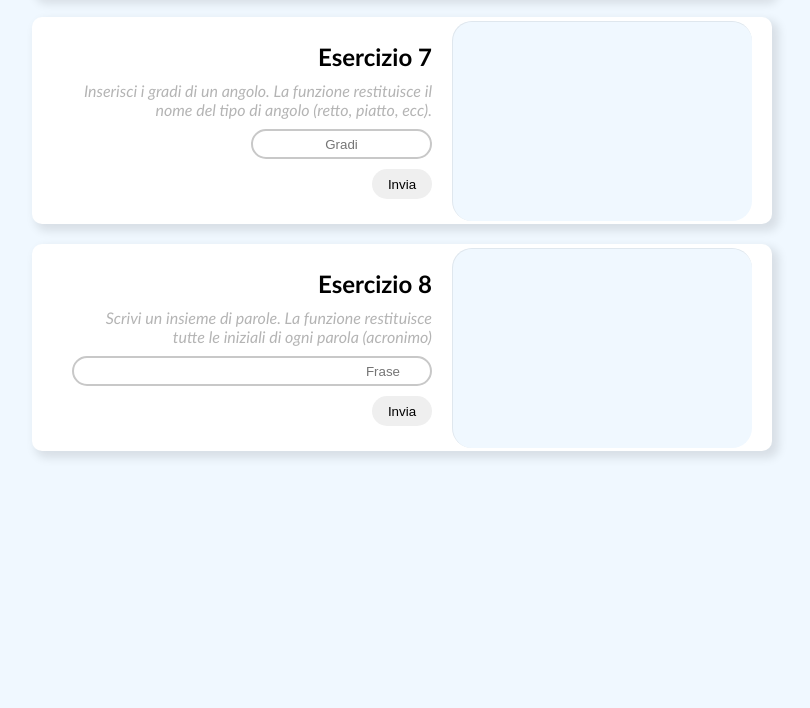
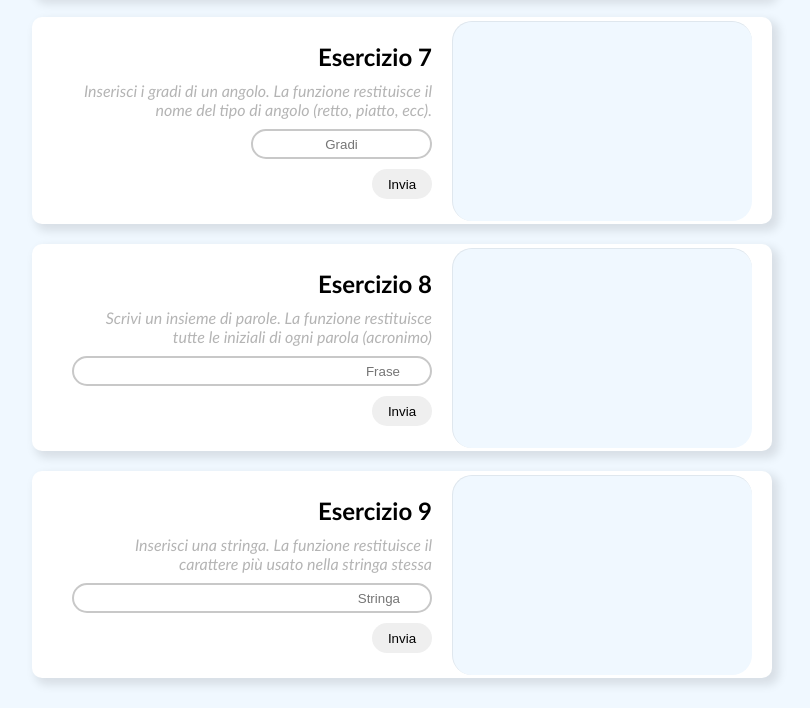
Before and after one commit to Nat1985/Epicode_M4_D1, a plain HTML site: page index.html in a window 1280 px wide. Shown: the part 1891-2599 px from the top of the page, without its empty margins (238-1048 px from the left). Before the commit the page ends 2372 px from the top, so only its background shows below. Drawn offline with Linux system fonts and the light colour scheme.

Commit message:
19 maggio

```diff
--- a/index.html
+++ b/index.html
@@ -92,6 +92,15 @@
             </div>
             <div id="result8" class="result"></div>
         </div>
+        <div class="exercise">
+            <div class="left">
+                <h2>Esercizio 9</h2>
+                <p>Inserisci una stringa. La funzione restituisce il carattere più usato nella stringa stessa</p>
+                <input type="text" id="ex9-1" placeholder="Stringa">
+                <button type="submit" onclick="exercise9()">Invia</button>
+            </div>
+            <div id="result9" class="result"></div>
+        </div>
     </div>
     <script src="script.js"></script>
 </body>
--- a/script.js
+++ b/script.js
@@ -111,3 +111,36 @@ function exercise8() {
     }
     result8.innerText = firstLetters8.toUpperCase();
 }
+
+//ESERCIZIO 9
+
+function exercise9() {
+    let string9 = (document.getElementById("ex9-1")).value;
+    let result9 = document.getElementById("result9");;
+    let onCallLetter = "";
+    let higherLetter = [];
+    let higherLettersAmount = 0;
+    for(i = 0; i < string9.length; i++) {
+        if(!higherLetter.includes(string9[i])) {
+            onCallLetter = string9[i];
+            let onCallLettersAmount = 0;
+            for(n = 0; n < string9.length; n++) {
+                if(string9[n] == onCallLetter) {
+                    onCallLettersAmount++;
+                }
+            }
+            if (onCallLettersAmount > higherLettersAmount) {
+                higherLetter = [onCallLetter];
+                higherLettersAmount = onCallLettersAmount;
+            } else if (onCallLettersAmount == higherLettersAmount) {
+                higherLetter.push(onCallLetter);
+            }
+        }
+    }
+    if(higherLetter.length == 1) {
+        result9.innerText = "Lettera più frequente: " + higherLetter + ". Utilizzata " + higherLettersAmount + " volte.";
+    } else {
+        result9.innerText = "Lettere più frequenti: " + higherLetter + ". Utilizzate " + higherLettersAmount + " volte ciascuna.";
+    }
+
+}
--- a/style.css
+++ b/style.css
@@ -55,7 +55,7 @@ input {
     border-radius: 20px;
 }
 
-#ex8-1 {
+#ex8-1, #ex9-1 {
     width: 100%;
     text-align: right;
     padding: 0px 30px;
@@ -75,6 +75,7 @@ button {
     flex-direction: row;
     justify-content: center;
     align-items: center;
+    text-align: center;
     background-color: aliceblue;
     border-top: 1px solid rgb(223, 231, 238);
     border-left: 1px solid rgb(223, 231, 238);
```
